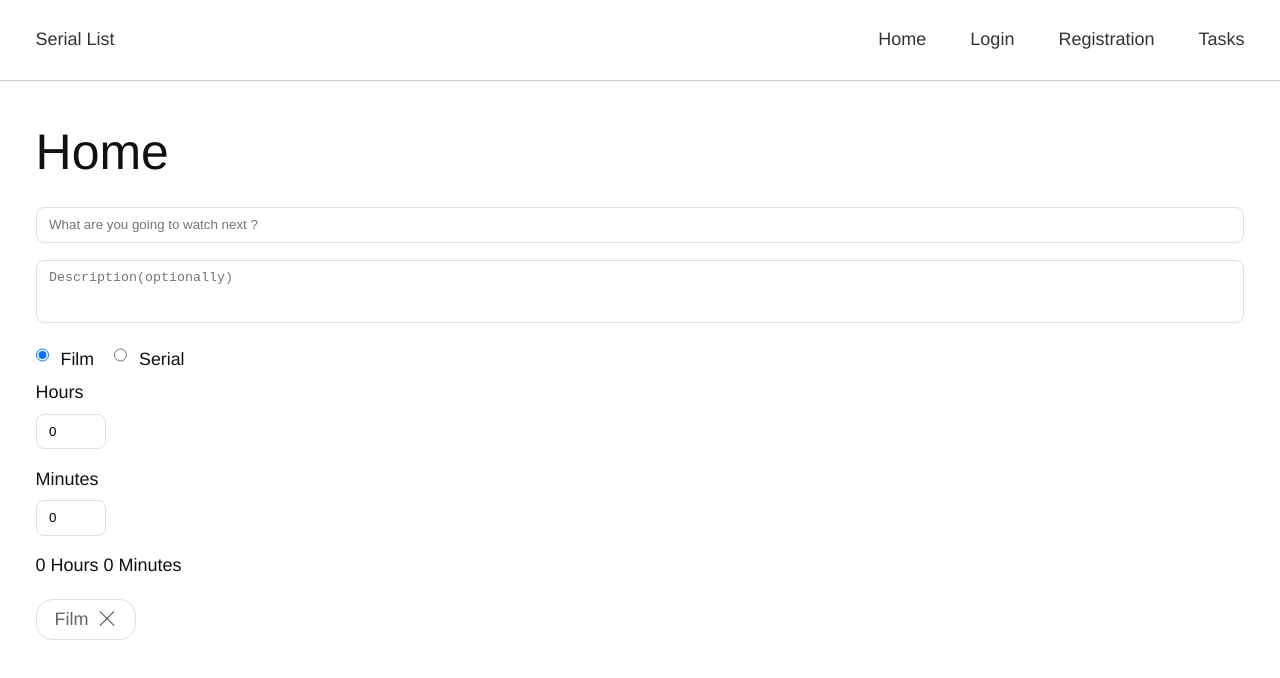
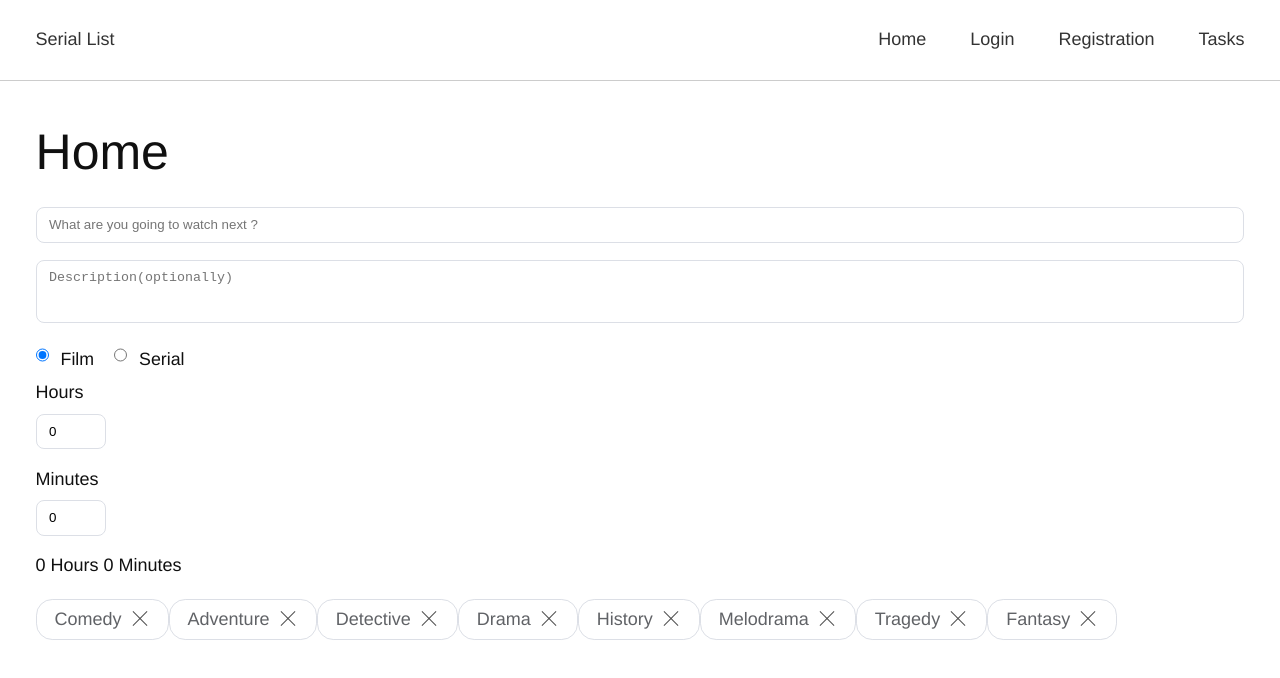
Before and after one commit to StaringGenie/SerialList, a Vue app: page / in a window 1280 px wide. Shown: the top 678 px of the page. Built offline with nearby package versions, Linux system fonts and the light colour scheme.

Commit message:
some tags

```diff
--- a/src/components/Home.vue
+++ b/src/components/Home.vue
@@ -69,9 +69,12 @@
                         )
                         p {{SerialTime}}
                 .tag-list
-                    .ui-tag__wrapper
+                    .ui-tag__wrapper(
+                        v-for="tag in tags"
+                        :key="tag.title"
+                    )
                         .ui-tag
-                            span.tag-title {{whatWatch}}
+                            span.tag-title {{tag.title}}
                             span.button-close
 
 
@@ -93,7 +96,41 @@ export default {
             taskTitle: '',
             taskDescription: '',
             taskId: 3,
-            whatWatch: 'Film'
+            whatWatch: 'Film',
+            tags: [
+                {
+                    title: 'Comedy',
+                    use: false
+                },
+                {
+                    title: 'Adventure',
+                    use: false
+                },
+                {
+                    title: 'Detective',
+                    use: false
+                },
+                {
+                    title: 'Drama',
+                    use: false
+                },
+                {
+                    title: 'History',
+                    use: false
+                },
+                {
+                    title: 'Melodrama',
+                    use: false
+                },
+                {
+                    title: 'Tragedy',
+                    use: false
+                },
+                {
+                    title: 'Fantasy',
+                    use: false
+                },
+            ]
 
         }
     },
```
